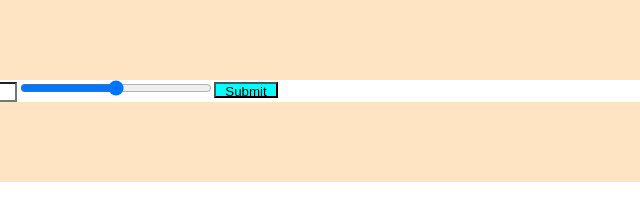
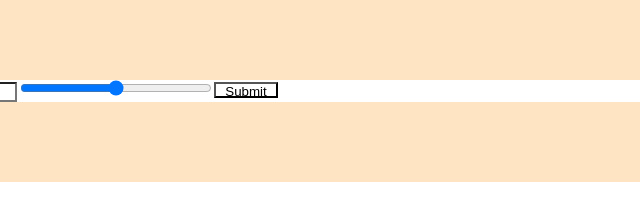
Before and after one commit to ductam276/Auto-get-pdf, a plain HTML site: page index.html in a window 1280 px wide. Shown: the full height of the page, 640-1280 px from the left. Drawn offline with Linux system fonts and the light colour scheme.

Commit message:
Update style.css

```diff
--- a/style.css
+++ b/style.css
@@ -42,7 +42,7 @@ input, .start-num, .end-num {
     margin: var(--margin-button);
 }
 input.dowload {
-    background-color: aqua;
+    background-color: dark_aqua;
     width: 5vw;
     height: 2vh;
     margin: var(--margin-button);
```
